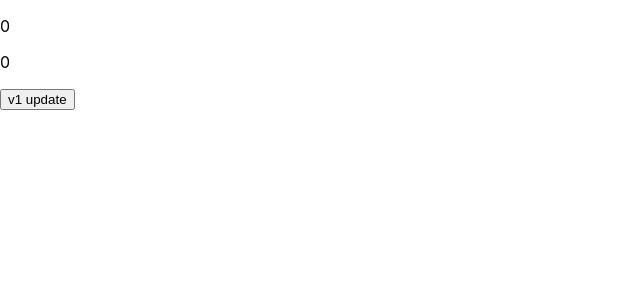
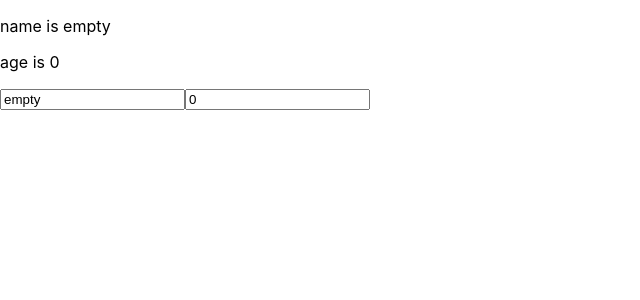
Before and after one commit to jungeun-p/cra-test, a React (Create React App) app: page / in a window 1280 px wide. Shown: the top 300 px of the page, without its empty margins (0-640 px from the left). Built offline with nearby package versions, Linux system fonts and the light colour scheme.

Commit message:
[ modify ] handle state with useReducer, ContextApi

```diff
--- /dev/null
+++ b/src/7-basic-hooks/2-1-useReducer.js
@@ -0,0 +1,42 @@
+import React, { useReducer } from 'react';
+
+const UseReducerComponent = () => {
+    const INITIAL_STATE = { name: 'empty', age: 0 };
+    const MAX_AGE = 50;
+    const [state, dispatch] = useReducer(reducer, INITIAL_STATE);
+    return (
+        <div>
+            <p>{`name is ${state.name}`}</p>
+            <p>{`age is ${state.age}`}</p>
+            <input type="text"
+            value={state.name}
+            onChange={e=>dispatch({
+                type: 'setName',
+                name: e.currentTarget.value
+            })} />
+            <input type="number"
+            value={state.age}
+            onChange={e=>dispatch({
+                type:'setAge',
+                age:e.currentTarget.value
+            })} />
+        </div>
+    );
+
+    function reducer(state, action){
+        switch(action.type){
+            case 'setName':
+                return {...state, name: action.name};
+            case 'setAge':
+                if(action.age > MAX_AGE){
+                    return{ ...state, age:MAX_AGE};
+                } else {
+                    return{ ...state, age:action.age};
+                }
+            default:
+                return state;
+        }
+    }
+};
+
+export default UseReducerComponent;
--- a/src/App.js
+++ b/src/App.js
@@ -7,6 +7,7 @@ import Conditional from './6-ref/5-conditional';
 import UseRefComponent from './7-basic-hooks/1-1-useRef';
 import UseMemoComponent from './7-basic-hooks/1-2-useMemo';
 import UseCallbackComponent from './7-basic-hooks/1-3-useCallback';
+import UseReducerComponent from './7-basic-hooks/2-1-useReducer';
 
 const App = () => {
   return (
@@ -18,7 +19,8 @@ const App = () => {
     {/* <Conditional /> */}
     {/* <UseRefComponent /> */}
     {/* <UseMemoComponent /> */}
-    <UseCallbackComponent />
+    {/* <UseCallbackComponent /> */}
+    <UseReducerComponent />
     </>
   )
 };
```
Also changed, not shown: src/7-basic-hooks/2-2-useReducer.js (added, +30 -0 lines).
